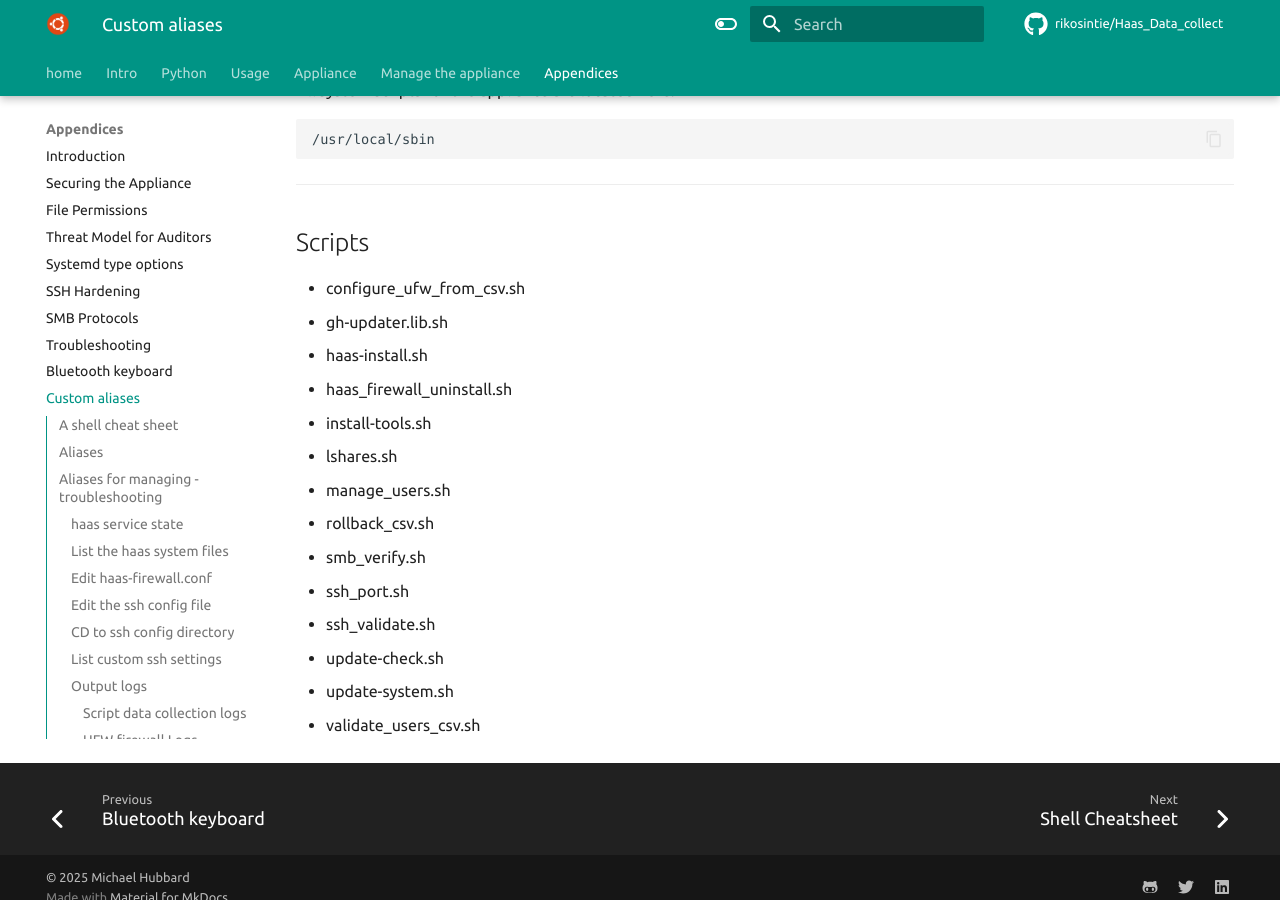
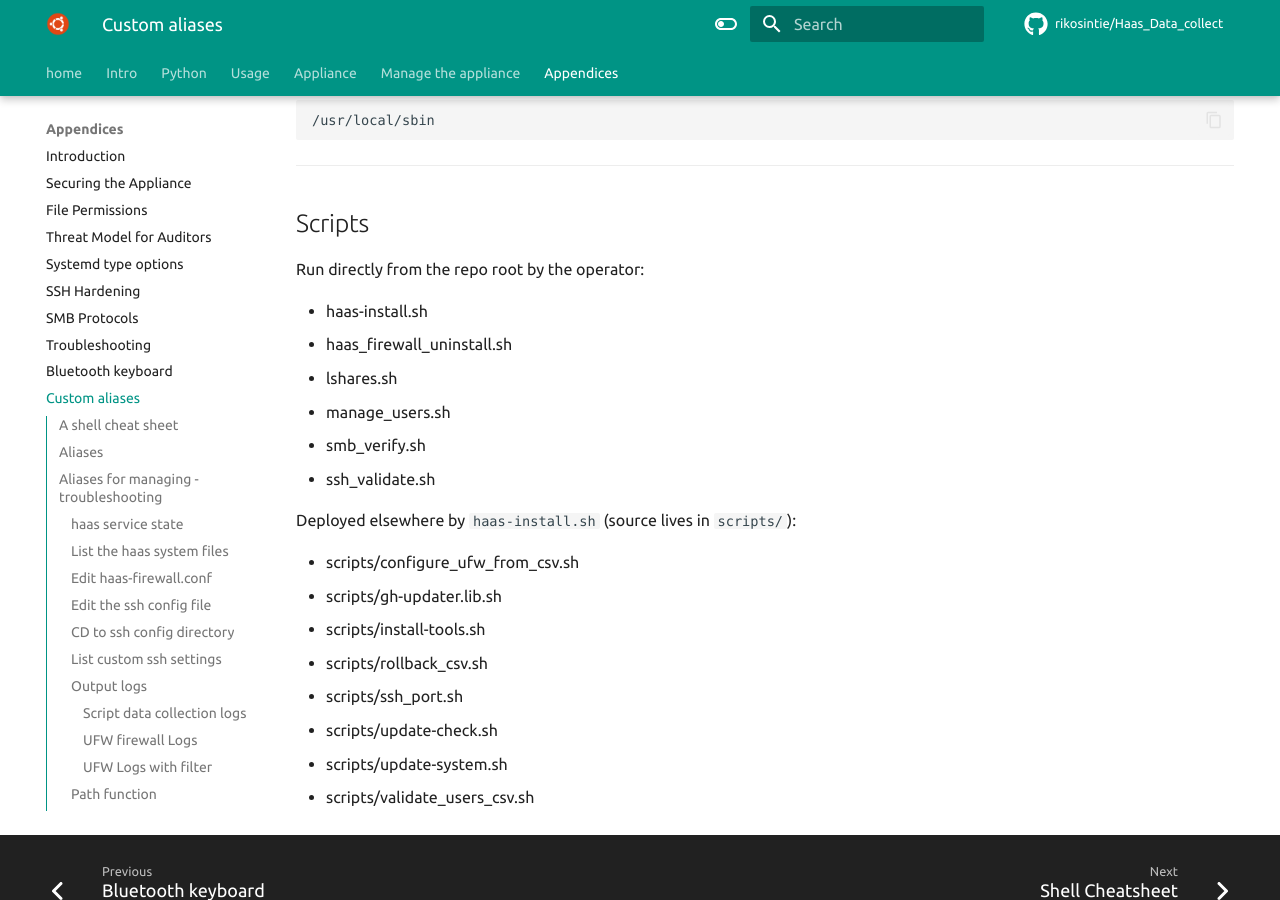
Before and after one commit to rikosintie/Haas_Data_collect, an MkDocs documentation site: the page built from docs/appendices/appendix-i.md, in a window 1280 px wide and 900 px high, scrolled down 12860 px. Built offline with MkDocs 1.6.1 and Material for MkDocs 9.7.7, drawn with Linux system fonts in a browser that asks for light colours; some web fonts are replaced; comment, search, counter and statistics services are not loaded; some of the changed text lies outside the part shown.

Commit message:
Git Title: Reorganized the repo

````diff
--- a/docs/appendices/appendix-i.md
+++ b/docs/appendices/appendix-i.md
@@ -434,10 +434,9 @@
 .
 . Output truncated
 .
+├── [4.0K]  scripts
 ├── [ 203]  users-a.csv
-├── [ 203]  users-b.csv
-├── [4.4K]  validate_users_csv.sh
-└── [2.0K]  zshrc
+└── [ 203]  users-b.csv
 
 23 directories, 399 files
 ```
@@ -556,17 +555,22 @@
 
 ## Scripts
 
-- configure_ufw_from_csv.sh
-- gh-updater.lib.sh
+Run directly from the repo root by the operator:
+
 - haas-install.sh
 - haas_firewall_uninstall.sh
-- install-tools.sh
 - lshares.sh
 - manage_users.sh
-- rollback_csv.sh
 - smb_verify.sh
-- ssh_port.sh
 - ssh_validate.sh
-- update-check.sh
-- update-system.sh
-- validate_users_csv.sh
+
+Deployed elsewhere by `haas-install.sh` (source lives in `scripts/`):
+
+- scripts/configure_ufw_from_csv.sh
+- scripts/gh-updater.lib.sh
+- scripts/install-tools.sh
+- scripts/rollback_csv.sh
+- scripts/ssh_port.sh
+- scripts/update-check.sh
+- scripts/update-system.sh
+- scripts/validate_users_csv.sh
````
Also changed, not shown: docs/appendices/appendix-a.md (+3 -3 lines), docs/build_the_appliance/create-groups.md (+2 -2 lines), docs/build_the_appliance/firewall_configuration.md (+6 -6 lines), 3 other files.
